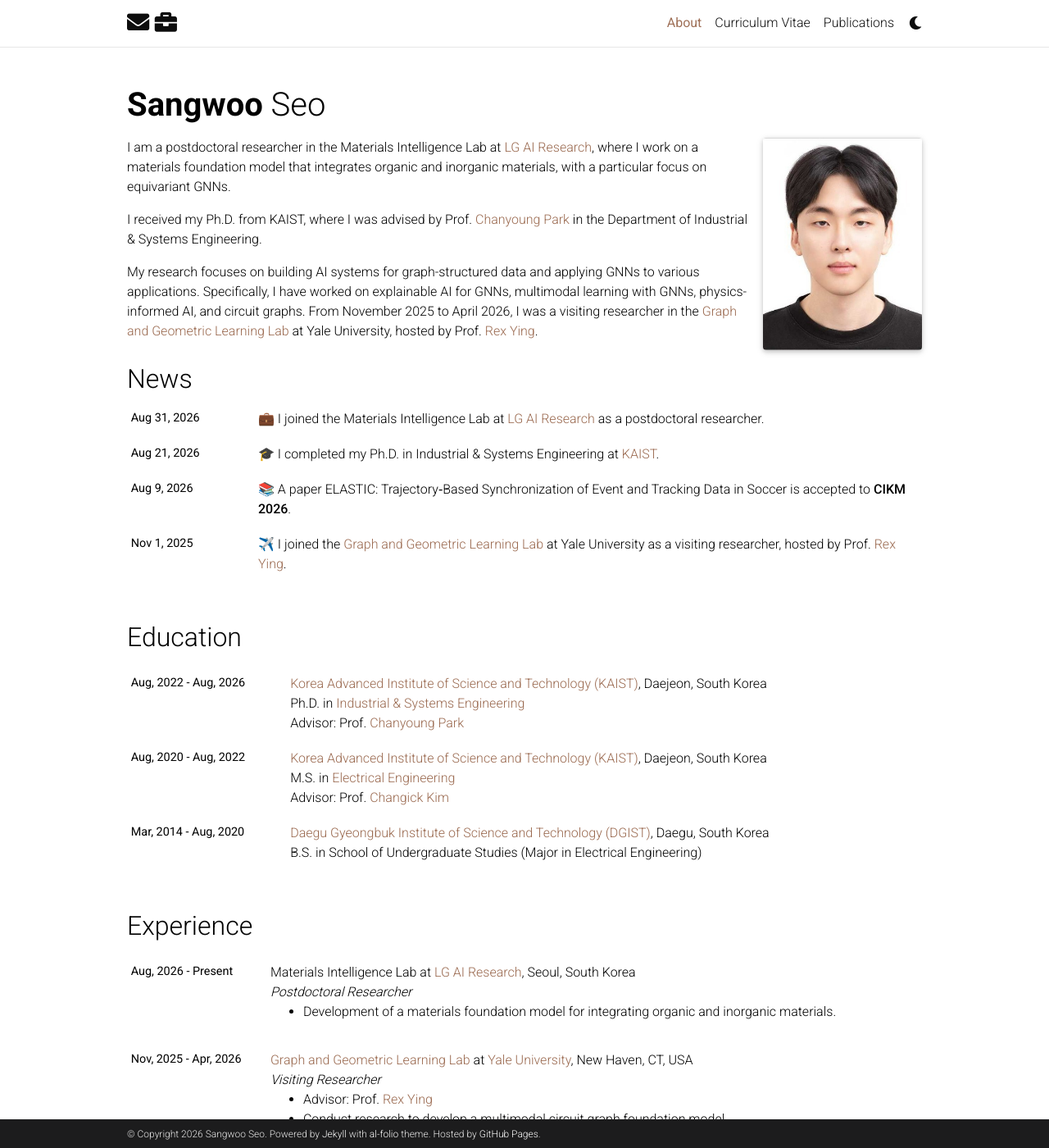
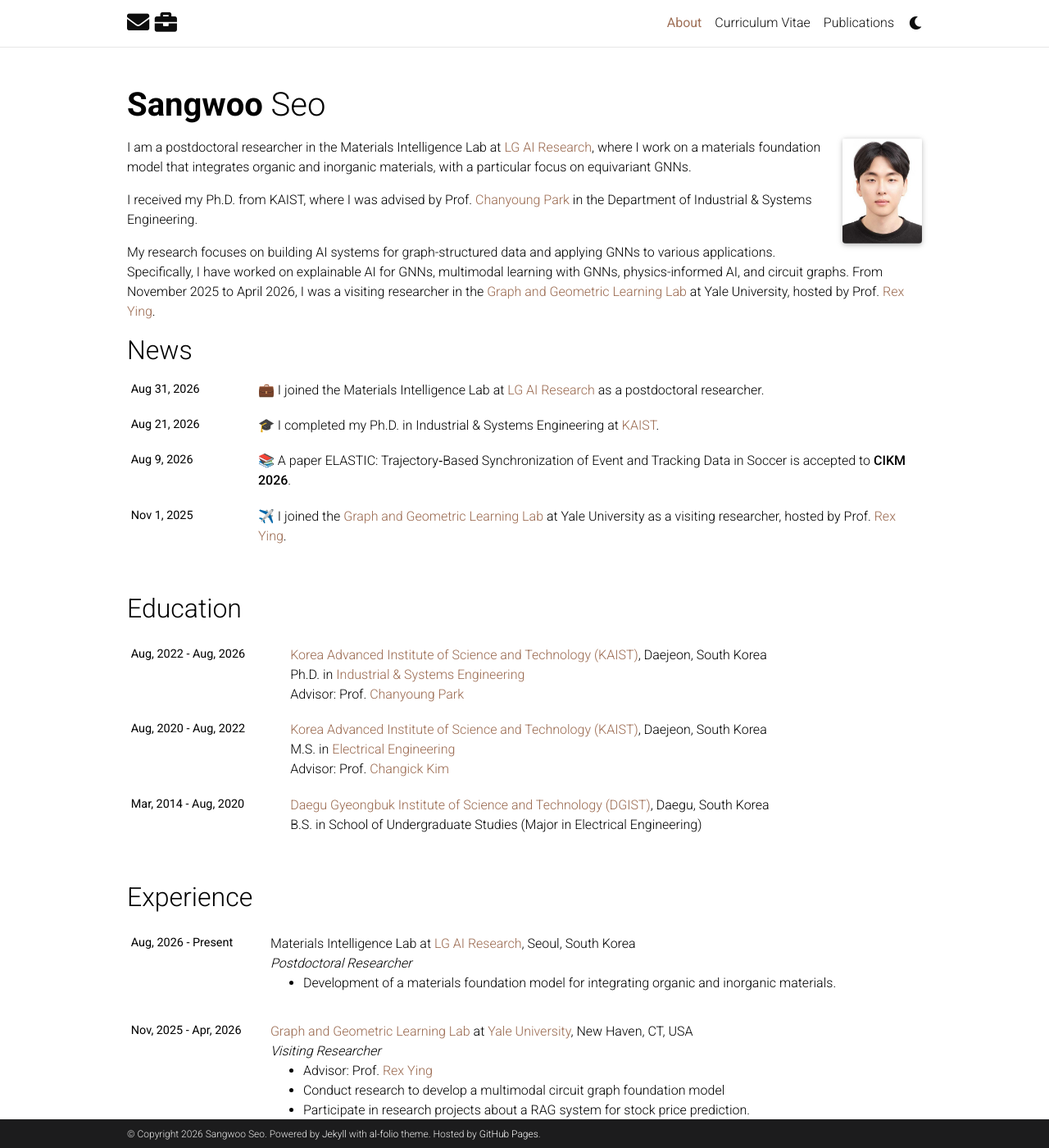
Before and after one commit to sang-woo-seo/sang-woo-seo.github.io, a Jekyll site: the page built from _pages/about.md, in a window 1280 px wide and 1400 px high. Shown: the whole window at 82% size. Built offline with Jekyll 4.4.1, drawn with Linux system fonts in a browser that asks for light colours; comment, search, counter and statistics services are not loaded; a style sheet for code colours, icons or effects is not loaded.

Commit message:
photo update3

```diff
--- a/_config.yml
+++ b/_config.yml
@@ -6,7 +6,7 @@ title: blank # the website title (if blank, full name will be used instead)
 first_name: Sangwoo
 middle_name:
 last_name: Seo
-email: sangwooseo@kaist.ac.kr
+email: sangwoo.seo@lgresearch.ai
 description: > # the ">" symbol means to ignore newlines until "footer_text:"
   Sangwoo Seo's personal webpage. Based on [*folio](https://github.com/bogoli/-folio) design.
 footer_text: >
--- a/_sass/_base.scss
+++ b/_sass/_base.scss
@@ -109,7 +109,7 @@ blockquote {
 
 @media (min-width: 576px) {
   .profile {
-    width: 20%;
+    width: 10%;
     .address {
       p { display: block; }
     }
```
